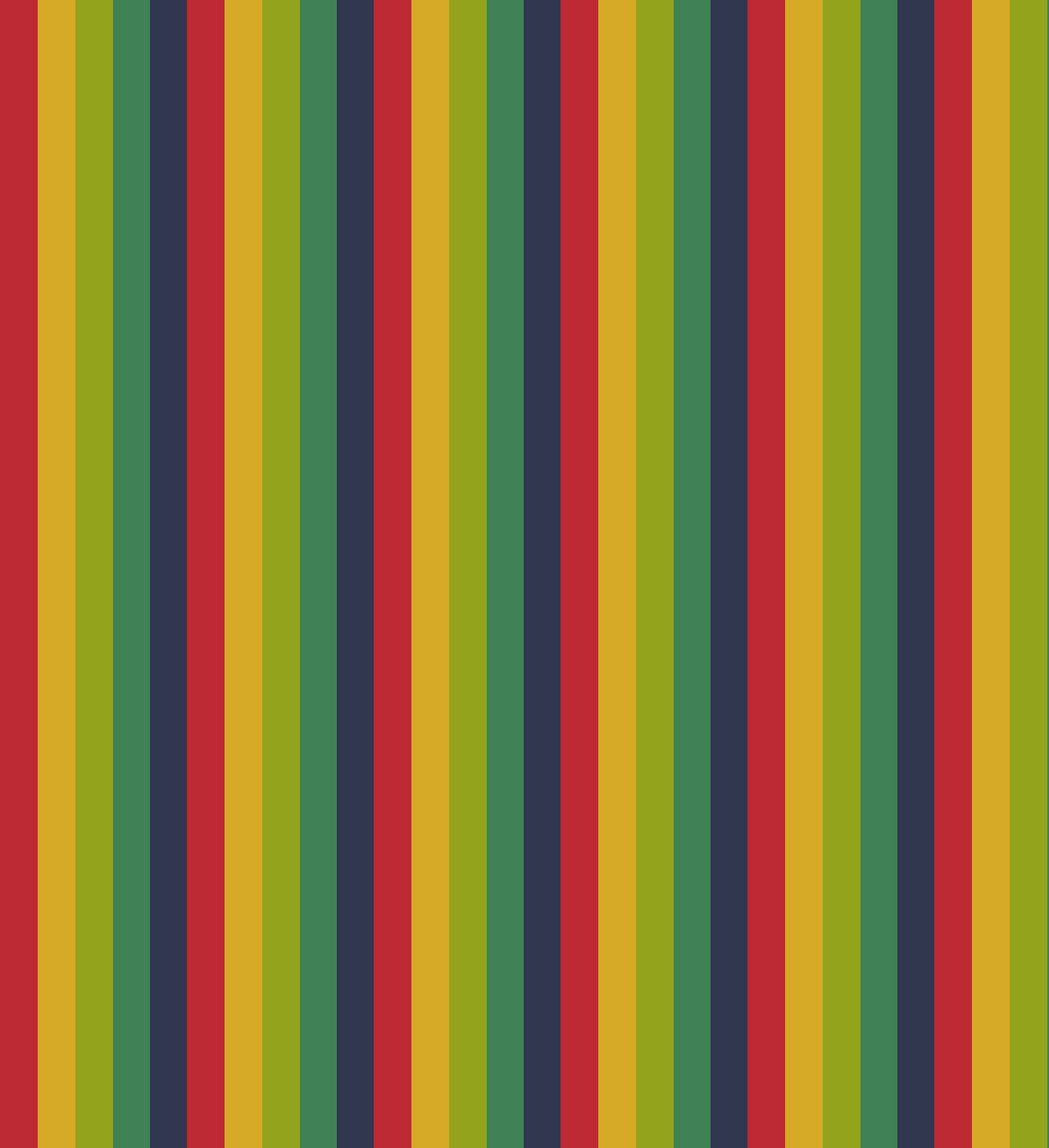
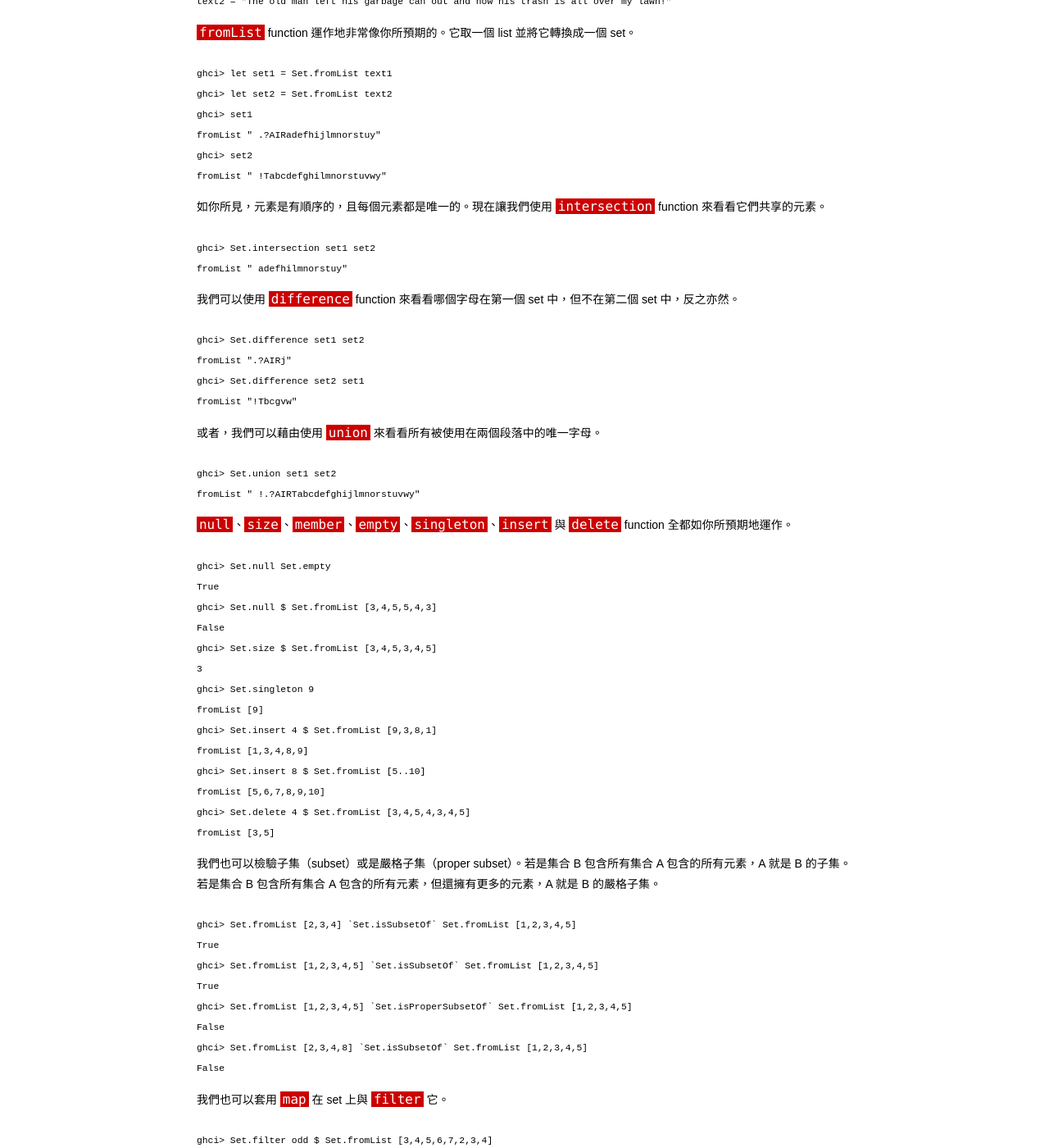
Before and after one commit to jason2506/lyah.zh-tw, a Jekyll site: the page built from modules/index.md, in a window 1280 px wide and 1400 px high, scrolled down 21430 px. Shown: the whole window at 82% size. Built offline with Jekyll 4.4.1, drawn with Linux system fonts in a browser that asks for light colours; Markdown is read by kramdown in place of the engine named in the settings; some of the changed text lies outside the part shown.

Commit message:
Translate fifth section in Chapter 7.

```diff
--- a/modules/index.md
+++ b/modules/index.md
@@ -935,4 +935,111 @@ fromList [(3,104),(5,103),(6,339)]
 
 ## <a name="data-set">Data.Set</a>
 
+<img src="img/legosets.png" alt="legosets" style="float:right" />
+`Data.Set` 模組提供給我們，嗯，set。像是數學中的集合。set 有點像是 list 與 map 之間的過渡。所有在一個 set 裡的元素都是唯一的。且因為它是以樹進行內部實作（非常像是 `Data.Map` 中的 map），所以它們是有順序的。檢查成員關係、插入、刪除等等，比起用 list 做相同的事要快得多。處理 set 時最常見的操作是插入到一個 set、檢查成員關係以及將一個 set 轉換成一個 list。
+
+因為在 `Data.Set` 中的名稱會與許多 `Prelude` 與 `Data.List` 的名稱衝突，所以我們要進行限制引入。
+
+將這個引入敘述擺進腳本中：
+
+<pre name="code" class="haskell:hs">
+import qualified Data.Set as Set
+</pre>
+
+然後透過 GHCI 載入腳本。
+
+讓我們假設我們有兩段文字。我們想要找出有哪些字元同時被使用在兩者之中。
+
+<pre name="code" class="haskell:hs">
+text1 = "I just had an anime dream. Anime... Reality... Are they so different?"
+text2 = "The old man left his garbage can out and now his trash is all over my lawn!"
+</pre>
+
+<code class="label function">fromList</code> function 運作地非常像你所預期的。它取一個 list 並將它轉換成一個 set。
+
+<pre name="code" class="haskell:ghci">
+ghci> let set1 = Set.fromList text1
+ghci> let set2 = Set.fromList text2
+ghci> set1
+fromList " .?AIRadefhijlmnorstuy"
+ghci> set2
+fromList " !Tabcdefghilmnorstuvwy"
+</pre>
+
+如你所見，元素是有順序的，且每個元素都是唯一的。現在讓我們使用 <code class="label function">intersection</code> function 來看看它們共享的元素。
+
+<pre name="code" class="haskell:ghci">
+ghci> Set.intersection set1 set2
+fromList " adefhilmnorstuy"
+</pre>
+
+我們可以使用 <code class="label function">difference</code> function 來看看哪個字母在第一個 set 中，但不在第二個 set 中，反之亦然。
+
+<pre name="code" class="haskell:ghci">
+ghci> Set.difference set1 set2
+fromList ".?AIRj"
+ghci> Set.difference set2 set1
+fromList "!Tbcgvw"
+</pre>
+
+或者，我們可以藉由使用 <code class="label function">union</code> 來看看所有被使用在兩個段落中的唯一字母。
+
+<pre name="code" class="haskell:ghci">
+ghci> Set.union set1 set2
+fromList " !.?AIRTabcdefghijlmnorstuvwy"
+</pre>
+
+<code class="label function">null</code>、<code class="label function">size</code>、<code class="label function">member</code>、<code class="label function">empty</code>、<code class="label function">singleton</code>、<code class="label function">insert</code> 與 <code class="label function">delete</code> function 全都如你所預期地運作。
+
+<pre name="code" class="haskell:ghci">
+ghci> Set.null Set.empty
+True
+ghci> Set.null $ Set.fromList [3,4,5,5,4,3]
+False
+ghci> Set.size $ Set.fromList [3,4,5,3,4,5]
+3
+ghci> Set.singleton 9
+fromList [9]
+ghci> Set.insert 4 $ Set.fromList [9,3,8,1]
+fromList [1,3,4,8,9]
+ghci> Set.insert 8 $ Set.fromList [5..10]
+fromList [5,6,7,8,9,10]
+ghci> Set.delete 4 $ Set.fromList [3,4,5,4,3,4,5]
+fromList [3,5]
+</pre>
+
+我們也可以檢驗子集（subset）或是嚴格子集（proper subset）。若是集合 B 包含所有集合 A 包含的所有元素，A 就是 B 的子集。若是集合 B 包含所有集合 A 包含的所有元素，但還擁有更多的元素，A 就是 B 的嚴格子集。
+
+<pre name="code" class="haskell:ghci">
+ghci> Set.fromList [2,3,4] `Set.isSubsetOf` Set.fromList [1,2,3,4,5]
+True
+ghci> Set.fromList [1,2,3,4,5] `Set.isSubsetOf` Set.fromList [1,2,3,4,5]
+True
+ghci> Set.fromList [1,2,3,4,5] `Set.isProperSubsetOf` Set.fromList [1,2,3,4,5]
+False
+ghci> Set.fromList [2,3,4,8] `Set.isSubsetOf` Set.fromList [1,2,3,4,5]
+False
+</pre>
+
+我們也可以套用 <code class="label function">map</code> 在 set 上與 <code class="label function">filter</code> 它。
+
+<pre name="code" class="haskell:ghci">
+ghci> Set.filter odd $ Set.fromList [3,4,5,6,7,2,3,4]
+fromList [3,5,7]
+ghci> Set.map (+1) $ Set.fromList [3,4,5,6,7,2,3,4]
+fromList [3,4,5,6,7,8]
+</pre>
+
+set 通常藉由先將 list 以 `fromList` 建成一個 set，然後再將它以 <code class="label function">toList</code> 轉回成一個 list 來從一個 list 中去除重複元素。雖然 `Data.List` 的 `nub` function 已經能做到這件事，但如果你將一個大 list 填入 set 中，然後將它轉換回一個 list 來去除重複元素，比起使用 `nub` 來得更快。但使用 `nub` 時 list 的元素型別只要求為 `Eq` typeclass 的一員，而若是你想要將元素填入一個 set，list 的型別則必須屬於 `Ord`。
+
+<pre name="code" class="haskell:ghci">
+ghci> let setNub xs = Set.toList $ Set.fromList xs
+ghci> setNub "HEY WHATS CRACKALACKIN"
+" ACEHIKLNRSTWY"
+ghci> nub "HEY WHATS CRACKALACKIN"
+"HEY WATSCRKLIN"
+</pre>
+
+<code class="label function">setNub</code> 處理大 list 通常比 `nub` 還快，但如你所見，`nub` 會保留 list 元素的順序，而 `setNub` 則否。
+
 ## <a name="making-our-own-modules">建立我們自己的模組</a>
```
Also changed, not shown: img/legosets.png (added).
